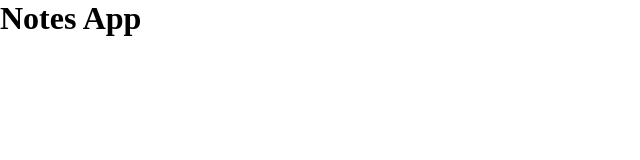
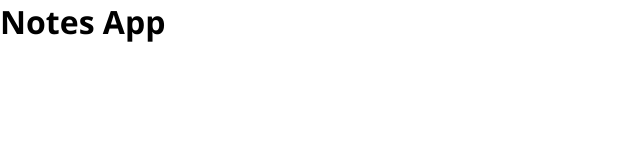
Before and after one commit to WawanC/notes-app, a React (Create React App) app: page / in a window 1280 px wide. Shown: the top 160 px of the page, without its empty margins (0-640 px from the left). Built offline with nearby package versions, Linux system fonts and the light colour scheme.

Commit message:
add custom font

```diff
--- a/public/index.html
+++ b/public/index.html
@@ -24,7 +24,7 @@
       work correctly both with client-side routing and a non-root public URL.
       Learn how to configure a non-root public URL by running `npm run build`.
     -->
-    <title>React App</title>
+    <title>Personal Notes App</title>
   </head>
   <body>
     <noscript>You need to enable JavaScript to run this app.</noscript>
--- a/src/index.css
+++ b/src/index.css
@@ -1,7 +1,10 @@
+@import url("https://fonts.googleapis.com/css2?family=Open+Sans:wght@300;400;700&display=swap");
+
 * {
   margin: 0;
   padding: 0;
   box-sizing: border-box;
+  font-family: "Open Sans";
 }
 
 html,
```
